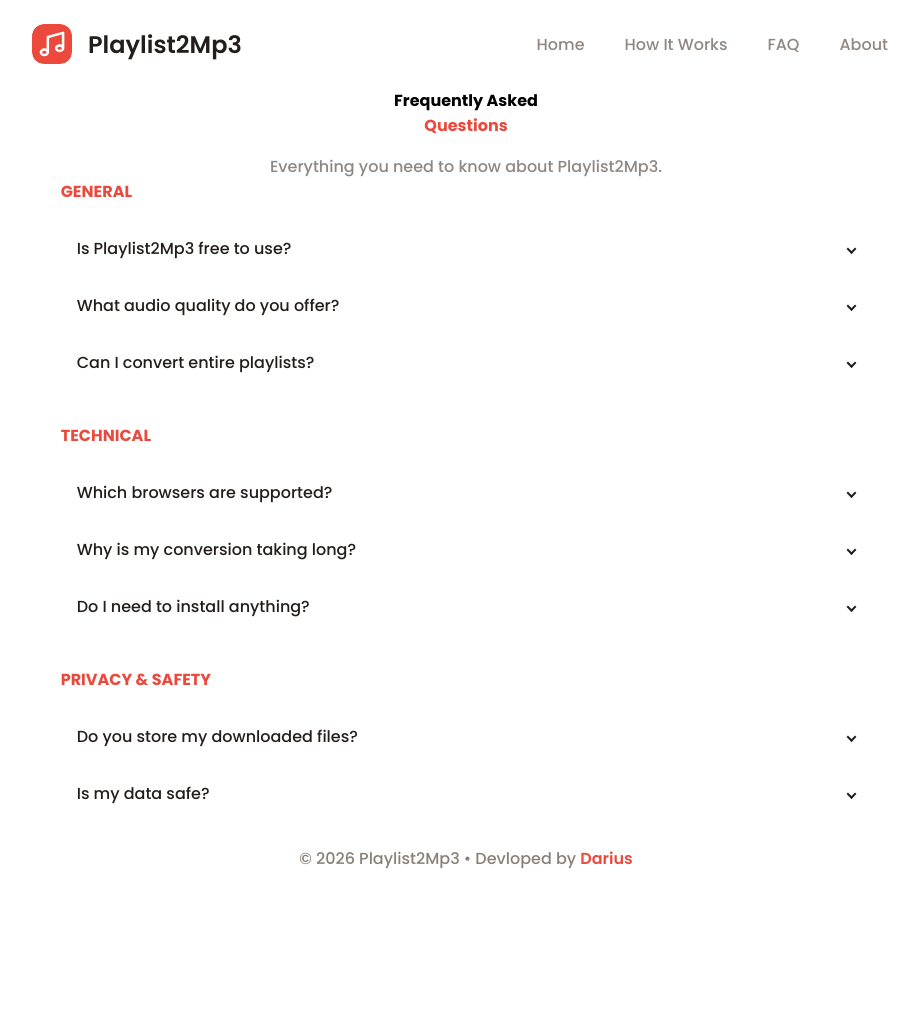
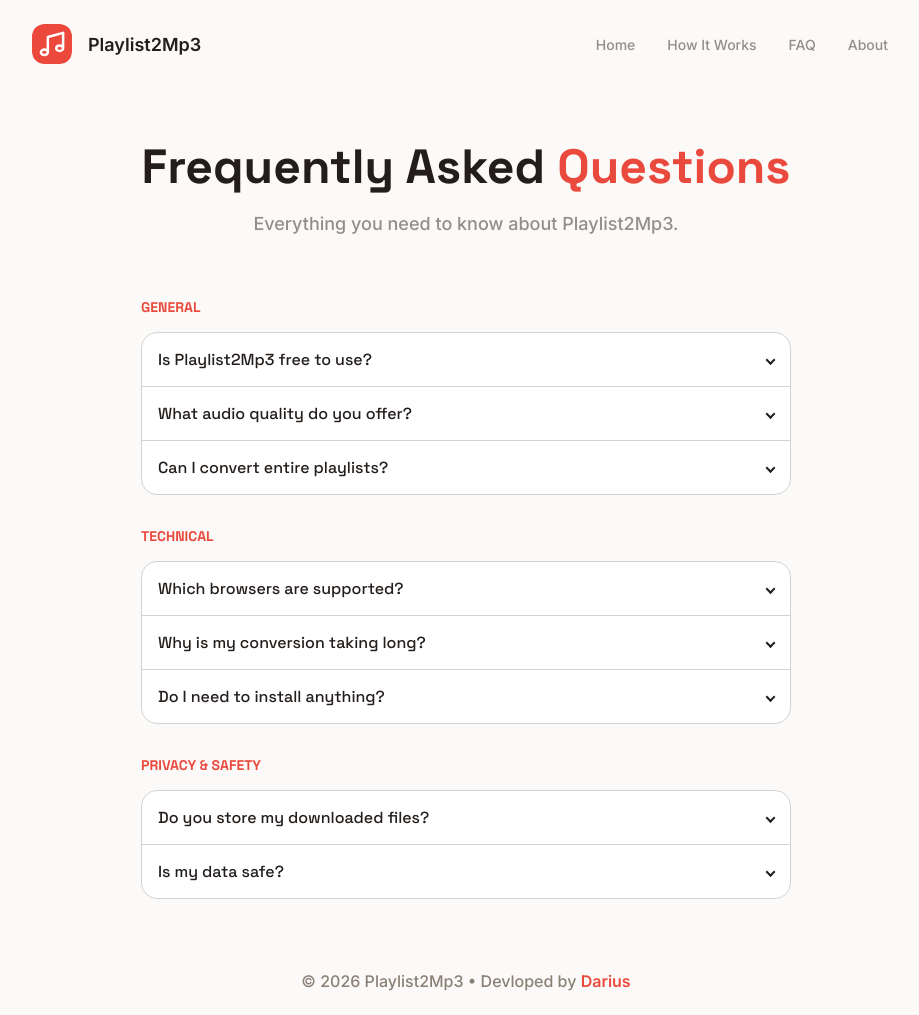
Before and after one commit to kdfarrell/Playlist2Mp3, a Flask app: page /faq in a window 1280 px wide. Shown: the whole page, without its empty margins (174-1093 px from the left). Before the commit the page ends 869 px from the top, so only its background shows below. Run offline with Flask 3, Linux system fonts and the light colour scheme.

Commit message:
style: update font link and CSS for base tempalte

```diff
--- a/frontend/static/css/base.css
+++ b/frontend/static/css/base.css
@@ -6,18 +6,34 @@
     --link-clr-hover-bg: hsl(35 30% 94%);
 
     /* Nav Bar Page Link Active Page */
-    --clr-primary: rgb(234, 74, 62);
-    --clr-primary-bg: hsl(4 80% 58% / .1);
+    --clr-primary: #ea4a3e;
+    --clr-primary-bg: #F5E6E8;
+
+    --text-primary: #231e1b;
+    --text-secondary: #928f88;
+
+    --clr-card-background: #fff;
+    --clr-border: #D3D3D3;
+
+    /* Font Family */
+    --ff-base: "Inter", sans-serif;
+    --ff-heading: "Space Grotesk", sans-serif;
 
 
-    --text-primary: #231e1b;
-    --text-secondary: #8f8782;
+    /* Font Size Scale */
+    --fs-3xs: 0.625rem;  /* 10px */
+    --fs-2xs: 0.75rem;   /* 12px */
+    --fs-xs: 0.875rem;   /* 14px */
+    --fs-sm: 1rem;       /* 16px */
+    --fs-md: 1.125rem;   /* 18px */
+    --fs-lg: 1.25rem;    /* 20px */
+    --fs-xl: 1.5rem;     /* 24px */
+    --fs-2xl: 1.875rem;  /* 30px */
+    --fs-3xl: 2.25rem;   /* 36px */
+    --fs-4xl: 3rem;      /* 48px */
 
-    --fs-normal: 1rem;
-    --fs-med: 1.25rem;
-    --fs-large: 1.5rem;
-    --f2-xl: 2rem;
-
+    /* Font Weights */
+    --fw-light: 300;
     --fw-regular: 400;
     --fw-medium: 500;
     --fw-semi-bold: 600;
@@ -33,7 +49,7 @@
 }
 
 img, span {
-    display: block;
+    display: inline-block;
 }
 
 a {
@@ -46,7 +62,13 @@ ul, li {
 }
 
 body {
-    font-family: "Poppins", sans-serif;
+    font-family: var(--ff-base);
+    color: var(--text-primary);
+    background-color: #fbfaf8;
+}
+
+h1, h2, h3 {
+    font-family: var(--ff-heading);
 }
 
 .page-container {
@@ -84,7 +106,7 @@ header {
 }
 
 .logo-text {
-    font-size: var(--fs-large);
+    font-size: var(--fs-md);
     font-weight: var(--fw-semi-bold);
     color: var(--text-primary);
 }
@@ -94,7 +116,7 @@ header {
 .nav ul {
     display: flex;
     align-items: center;
-    gap: 1rem;
+    gap: .5rem;
 }
 
 .nav a {
@@ -103,6 +125,7 @@ header {
     padding: .25rem .75rem;
     border-radius: 10px;
     transition: all 0.2s ease;
+    font-size: var(--fs-xs);
 }
 
 .nav a:hover {
@@ -112,7 +135,15 @@ header {
 
 /* Main */
 
+
 main {
+    width: 100%;
+    max-width: 650px;
+    display: flex;
+    flex-direction: column;
+    align-items: center;
+    gap: 4rem;
+    margin: 3rem 0;
     flex-grow: 1;
 }
 
--- a/frontend/templates/base.html
+++ b/frontend/templates/base.html
@@ -12,7 +12,7 @@
     <link rel="preconnect" href="https://fonts.googleapis.com">
     <link rel="preconnect" href="https://fonts.gstatic.com" crossorigin>
     <link
-        href="https://fonts.googleapis.com/css2?family=Poppins:ital,wght@0,100;0,200;0,300;0,400;0,500;0,600;0,700;0,800;0,900;1,100;1,200;1,300;1,400;1,500;1,600;1,700;1,800;1,900&display=swap"
+        href="https://fonts.googleapis.com/css2?family=Inter:ital,opsz,wght@0,14..32,100..900;1,14..32,100..900&family=Space+Grotesk:wght@300..700&display=swap"
         rel="stylesheet">
 </head>
 
@@ -42,6 +42,10 @@
             <p>© 2026 Playlist2Mp3 • Devloped by <a href="https://github.com/kdfarrell" target="_blank">Darius</a></p>
         </footer>
     </div>
+
+
+
+    {% block scripts %} {% endblock %}
 </body>
 
 </html>
```
